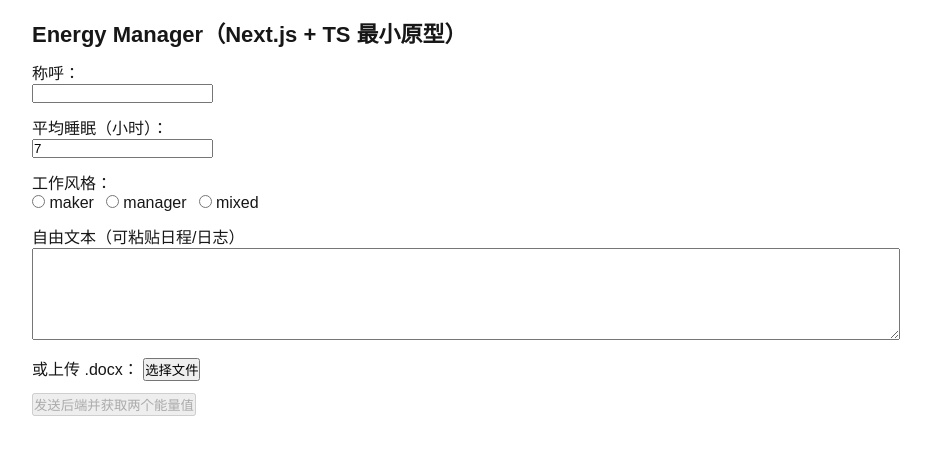
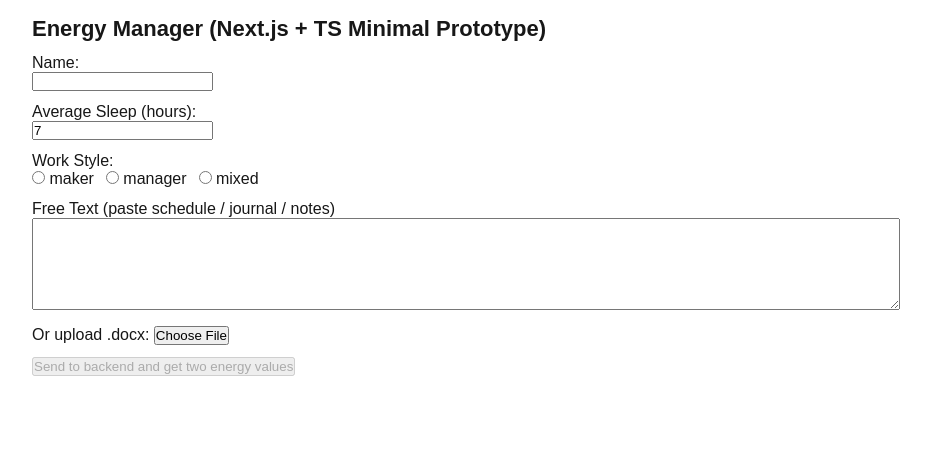
Before and after one commit to brian-chin22/HumanCell, a Next.js app: page / in a window 1280 px wide. Shown: the top 454 px of the page, without its empty margins (174-1105 px from the left). Built offline with nearby package versions, Linux system fonts and the light colour scheme.

Commit message:
Add files via upload
改成英文了

```diff
--- a/app/components/EnergyApp.tsx
+++ b/app/components/EnergyApp.tsx
@@ -30,7 +30,7 @@
 }
 
 export default function EnergyApp() {
-  // Step control：1=输入资料/文本/Docx，2=显示柱状图，3=活动更新
+  // Step control: 1 = input, 2 = show chart, 3 = activity update
   const [step, setStep] = useState<1 | 2 | 3>(1);
 
   // Profile
@@ -43,14 +43,14 @@
     tags: [],
   });
 
-  // 文本 / docx
+  // Free text / docx upload
   const [text, setText] = useState('');
   const [fileName, setFileName] = useState<string | null>(null);
   const fileRef = useRef<HTMLInputElement | null>(null);
   const [loadingDocx, setLoadingDocx] = useState(false);
   const [docxError, setDocxError] = useState<string | null>(null);
 
-  // 两个百分数 + baseline
+  // Two percentage values + baseline
   const [mental, setMental] = useState<number | null>(null);
   const [physical, setPhysical] = useState<number | null>(null);
   const [baseline, setBaseline] = useState<{ mental: number; physical: number } | null>(null);
@@ -62,33 +62,32 @@
     [profile]
   );
 
-  // 解析 docx：在客户端动态 import browser 版本，避免 SSR 报错
+  // Parse docx: dynamic import for browser-only behavior
   const handleDocx = useCallback(async (files: FileList | null) => {
     if (!files || !files.length) return;
     const f = files[0];
     setDocxError(null);
     if (!f.name.toLowerCase().endsWith('.docx')) {
-      setDocxError('仅支持 .docx 文件');
+      setDocxError('Only .docx files are supported');
       return;
     }
     setLoadingDocx(true);
     setFileName(f.name);
     try {
-      const mammoth = await
-        import('mammoth/mammoth.browser'); // 动态加载
+      const mammoth = await import('mammoth/mammoth.browser');
       const arrayBuffer = await f.arrayBuffer();
       const { value } = await mammoth.extractRawText({ arrayBuffer });
       const normalized = value.replace(/\r\n?/g, '\n').trim();
       setText((prev) => (prev ? prev + '\n\n' + normalized : normalized));
     } catch (e) {
       console.error(e);
-      setDocxError('解析失败，请确认是否为有效的 .docx 文档');
+      setDocxError('Failed to parse .docx file. Please make sure it is valid.');
     } finally {
       setLoadingDocx(false);
     }
   }, []);
 
-  // 请求后端拿两个值
+  // Fetch two energy values from backend
   const runAnalyze = async () => {
     setAnalyzing(true);
     try {
@@ -106,13 +105,13 @@
       setStep(2);
     } catch (e) {
       console.error(e);
-      alert('后端分析失败，请检查 /api/analyze2p 路由');
+      alert('Backend analysis failed. Please check /api/analyze2p route.');
     } finally {
       setAnalyzing(false);
     }
   };
 
-  // 活动上传并更新
+  // Apply activity to update energy
   const [activity, setActivity] = useState('');
   const [applying, setApplying] = useState(false);
   const [lastDelta, setLastDelta] = useState<{ mental: number; physical: number } | null>(null);
@@ -138,7 +137,7 @@
       setStep(3);
     } catch (e) {
       console.error(e);
-      alert('后端 applyActivity 失败，请检查路由');
+      alert('Backend applyActivity failed. Please check the route.');
     } finally {
       setApplying(false);
     }
@@ -146,20 +145,20 @@
 
   const barData = useMemo(
     () => [
-      { kind: '精神', value: mental ?? 0, baseline: baseline?.mental ?? null },
-      { kind: '身体', value: physical ?? 0, baseline: baseline?.physical ?? null },
+      { kind: 'Mental', value: mental ?? 0, baseline: baseline?.mental ?? null },
+      { kind: 'Physical', value: physical ?? 0, baseline: baseline?.physical ?? null },
     ],
     [mental, physical, baseline]
   );
 
   return (
     <div style={{ maxWidth: 900, margin: '0 auto', padding: 16 }}>
-      <h1 style={{ fontSize: 22, marginBottom: 12 }}>Energy Manager（Next.js + TS 最小原型）</h1>
+      <h1 style={{ fontSize: 22, marginBottom: 12 }}>Energy Manager (Next.js + TS Minimal Prototype)</h1>
 
       {step === 1 && (
         <div style={{ display: 'grid', gap: 12 }}>
           <div>
-            <label>称呼：</label>
+            <label>Name:</label>
             <br />
             <input
               value={profile.name}
@@ -167,7 +166,7 @@
             />
           </div>
           <div>
-            <label>平均睡眠（小时）：</label>
+            <label>Average Sleep (hours):</label>
             <br />
             <input
               type="number"
@@ -182,7 +181,7 @@
             />
           </div>
           <div>
-            <label>工作风格：</label>
+            <label>Work Style:</label>
             <br />
             {(['maker', 'manager', 'mixed'] as const).map((k) => (
               <label key={k} style={{ marginRight: 12 }}>
@@ -198,7 +197,7 @@
           </div>
 
           <div>
-            <label>自由文本（可粘贴日程/日志）</label>
+            <label>Free Text (paste schedule / journal / notes)</label>
             <br />
             <textarea
               value={text}
@@ -209,11 +208,11 @@
           </div>
 
           <div>
-            <label>或上传 .docx：</label>{' '}
+            <label>Or upload .docx:</label>{' '}
             <button onClick={() => fileRef.current?.click()} disabled={loadingDocx}>
-              选择文件
+              Choose File
             </button>
-            {fileName && <span style={{ marginLeft: 8 }}>已选：{fileName}</span>}
+            {fileName && <span style={{ marginLeft: 8 }}>Selected: {fileName}</span>}
             <input
               ref={fileRef}
               type="file"
@@ -221,13 +220,13 @@
               hidden
               onChange={(e) => handleDocx(e.target.files)}
             />
-            {loadingDocx && <div>解析中…</div>}
+            {loadingDocx && <div>Parsing…</div>}
             {docxError && <div style={{ color: 'crimson' }}>{docxError}</div>}
           </div>
 
           <div>
             <button onClick={runAnalyze} disabled={!canAnalyze || analyzing}>
-              {analyzing ? '分析中…' : '发送后端并获取两个能量值'}
+              {analyzing ? 'Analyzing…' : 'Send to backend and get two energy values'}
             </button>
           </div>
         </div>
@@ -235,7 +234,7 @@
 
       {step >= 2 && (
         <div style={{ marginTop: 24 }}>
-          <h3>当前能量（%）</h3>
+          <h3>Current Energy (%)</h3>
           <div
             style={{
               width: '100%',
@@ -252,15 +251,15 @@
                 <YAxis domain={[0, 100]} />
                 <Tooltip />
                 <Legend />
-                <Bar dataKey="value" name="当前值" />
-                {baseline && <Bar dataKey="baseline" name="初始值" />}
+                <Bar dataKey="value" name="Current" />
+                {baseline && <Bar dataKey="baseline" name="Baseline" />}
               </BarChart>
             </ResponsiveContainer>
           </div>
           {lastDelta && (
             <div style={{ marginTop: 8, color: '#666' }}>
-              最近活动影响：精神 {lastDelta.mental >= 0 ? '+' : ''}
-              {lastDelta.mental}，身体 {lastDelta.physical >= 0 ? '+' : ''}
+              Recent Activity Impact: Mental {lastDelta.mental >= 0 ? '+' : ''}
+              {lastDelta.mental}, Physical {lastDelta.physical >= 0 ? '+' : ''}
               {lastDelta.physical}
             </div>
           )}
@@ -269,7 +268,7 @@
 
       {step >= 2 && (
         <div style={{ marginTop: 16 }}>
-          <label>输入活动（例：20min nap / coffee / 30min run / deep work 45m）</label>
+          <label>Enter Activity (e.g. 20min nap / coffee / 30min run / deep work 45m)</label>
           <br />
           <input
             value={activity}
@@ -281,7 +280,7 @@
             disabled={!activity.trim() || applying}
             style={{ marginLeft: 8 }}
           >
-            {applying ? '上传中…' : '上传到后端并更新'}
+            {applying ? 'Submitting…' : 'Send to backend and update'}
           </button>
         </div>
       )}
```
